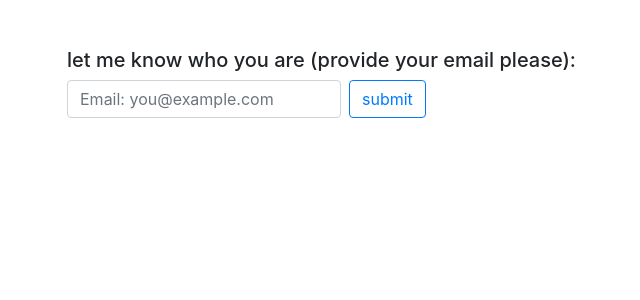
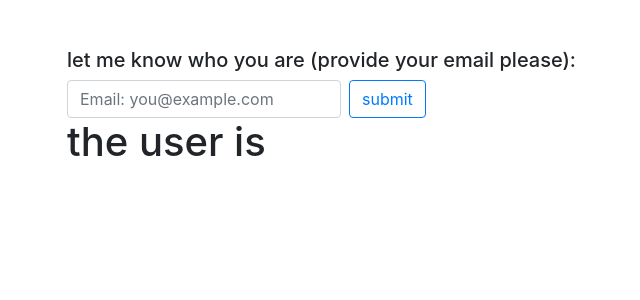
Before and after one commit to maralexv/php, a PHP site: page / in a window 1280 px wide. Shown: the top 300 px of the page, without its empty margins (18-658 px from the left). Run offline with PHP 8.4, Linux system fonts and the light colour scheme; data that the repository does not hold is empty.

Commit message:
playgin with php variables

```diff
--- a/index.php
+++ b/index.php
@@ -3,13 +3,17 @@
     <div class="container-md">
         <div class="row">
             <div class="col-sm">
-                <h5>let me know who you are (provide your email please):</h5>
-                <form class="form-inline" method="POST" action="mynotes.php">
-                    <input type="email" class="form-control" name="user" placeholder="Email: you@example.com">
-                    <input type="submit" class="btn btn-outline-primary" value="submit">
-                </form>
+                    <h5>let me know who you are (provide your email please):</h5>
+                    <form class="form-inline" method="POST" action="mynotes.php">
+                        <input type="email" class="form-control" name="user" placeholder="Email: you@example.com">
+                        <input type="submit" class="btn btn-outline-primary" value="submit">
+                    </form>
             </div>
         </div>
+        <?php if (!$GLOBALS['user']) {
+            echo "<h1> the user is " . $GLOBALS['user'] . "</h1>";
+            };
+        ?>
     </div>
 
 <?php include 'footer.php';?>
--- a/mynotes.php
+++ b/mynotes.php
@@ -3,7 +3,7 @@
     <div class="container-md">
         <div class="row" id="userout">
             <div class="col-sm">
-                <h4><?php $GLOBALS['user'] = $_POST['user']; echo $GLOBALS['user'];?></h4>
+                <h4><?php $GLOBALS['user'] = $_POST['user']; echo "hi " . $GLOBALS['user'];?></h4>
             </div>
         </div>
         <br>
```
